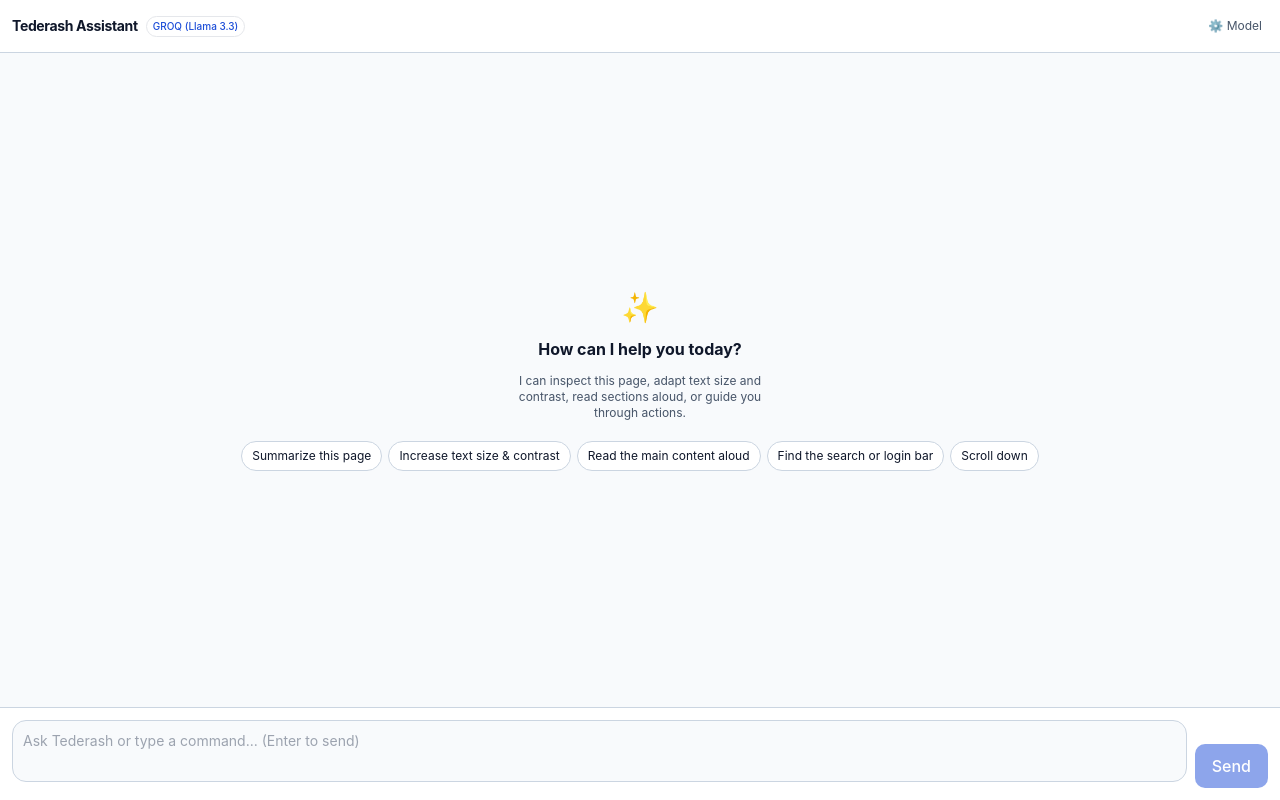
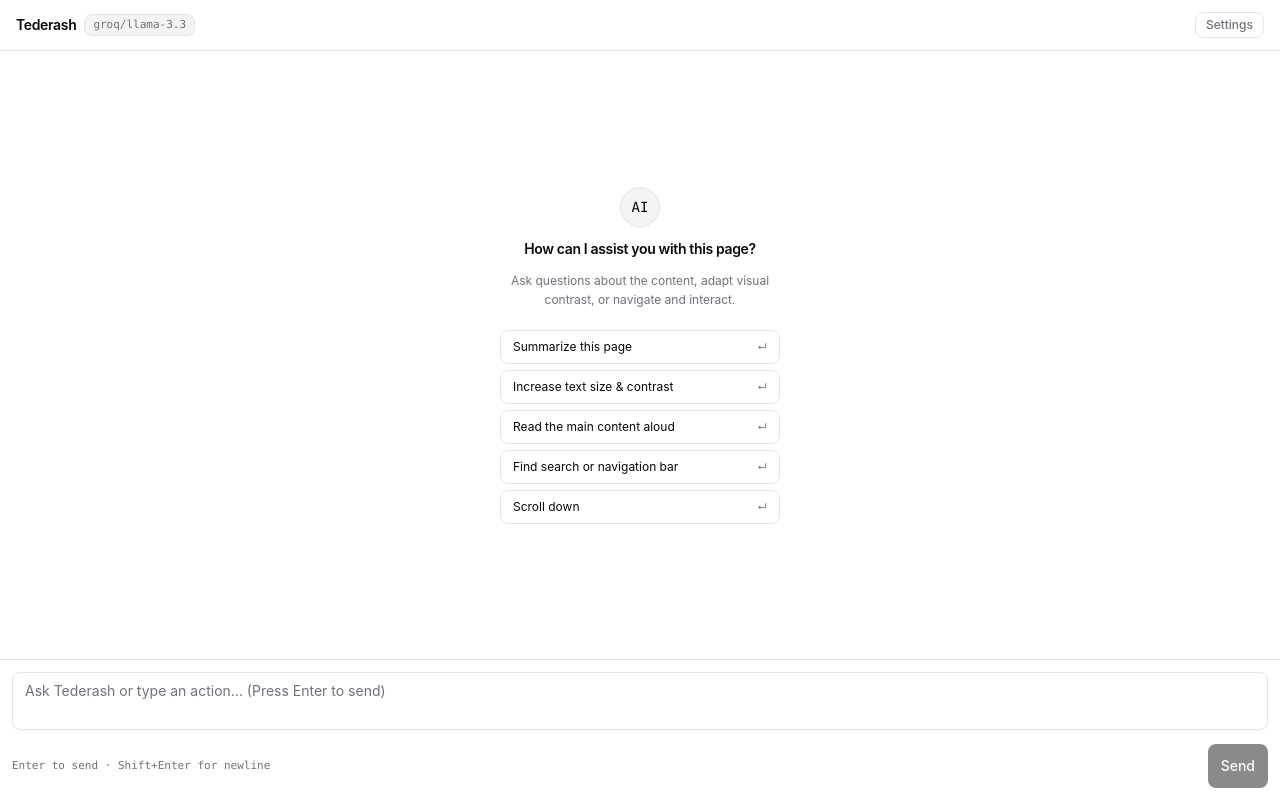
Before and after one commit to Tederash/tederash, a Next.js app in the folder extension/: page / in a window 1280 px wide. Built offline with nearby package versions, Linux system fonts and the light colour scheme.

Commit message:
feat(extension): apply component library doc styling to assistant sidebar and bind groq api key from env

```diff
--- a/extension/next.config.js
+++ b/extension/next.config.js
@@ -1,3 +1,19 @@
+const fs = require('fs');
+const path = require('path');
+
+function getGroqKey() {
+  try {
+    const envPath = path.join(__dirname, '.env');
+    if (fs.existsSync(envPath)) {
+      const match = fs.readFileSync(envPath, 'utf8').match(/GROQ_API_KEY\s*=\s*(.*)/);
+      if (match && match[1]) {
+        return match[1].trim().replace(/^["']|["']$/g, '');
+      }
+    }
+  } catch {}
+  return process.env.GROQ_API_KEY || '';
+}
+
 /** @type {import('next').NextConfig} */
 const nextConfig = {
   output: 'export',
@@ -5,6 +21,9 @@ const nextConfig = {
     unoptimized: true,
   },
   reactStrictMode: true,
+  env: {
+    GROQ_API_KEY: getGroqKey(),
+  },
 };
 
 module.exports = nextConfig;
--- a/extension/src/components/sidepanel/ChatSidebar.tsx
+++ b/extension/src/components/sidepanel/ChatSidebar.tsx
@@ -2,6 +2,9 @@ import React, { useEffect, useRef, useState } from 'react';
 import { createEnvelope } from '../../shared/envelope';
 import type { AiConfig, ChatMessage } from '../../shared/messages';
 import { Button } from '../ui/Button';
+
+const envGroqKey =
+  typeof process !== 'undefined' && process.env?.GROQ_API_KEY ? process.env.GROQ_API_KEY : '';
 
 export function ChatSidebar() {
   const [messages, setMessages] = useState<ChatMessage[]>([]);
@@ -12,8 +15,9 @@ export function ChatSidebar() {
   const [aiConfig, setAiConfigState] = useState<AiConfig>({
     provider: 'groq',
     model: 'llama-3.3-70b-versatile',
+    apiKey: envGroqKey,
   });
-  const [apiKeyInput, setApiKeyInput] = useState('');
+  const [apiKeyInput, setApiKeyInput] = useState(envGroqKey);
   const [modelInput, setModelInput] = useState('llama-3.3-70b-versatile');
 
   const scrollContainerRef = useRef<HTMLDivElement>(null);
@@ -30,10 +34,10 @@ export function ChatSidebar() {
   useEffect(() => {
     async function init() {
       try {
-        if (typeof chrome !== 'undefined' && chrome.tabs && chrome.tabs.query) {
+        if (typeof chrome !== 'undefined' && chrome.tabs?.query) {
           const tabs = await chrome.tabs.query({ active: true, currentWindow: true });
           const currentTab = tabs[0];
-          if (currentTab && currentTab.id !== undefined) {
+          if (currentTab?.id !== undefined) {
             setActiveTabInfo({
               id: currentTab.id,
               title: currentTab.title,
@@ -42,7 +46,7 @@ export function ChatSidebar() {
           }
         }
 
-        if (typeof chrome !== 'undefined' && chrome.runtime && chrome.runtime.sendMessage) {
+        if (typeof chrome !== 'undefined' && chrome.runtime?.sendMessage) {
           // Load conversation history
           const historyRes = (await chrome.runtime.sendMessage(
             createEnvelope('agent/getHistory', {})
@@ -57,8 +61,8 @@ export function ChatSidebar() {
           )) as { ok: boolean; config?: AiConfig };
           if (configRes?.ok && configRes.config) {
             setAiConfigState(configRes.config);
-            setApiKeyInput(configRes.config.apiKey || '');
-            setModelInput(configRes.config.model || '');
+            setApiKeyInput(configRes.config.apiKey || envGroqKey);
+            setModelInput(configRes.config.model || 'llama-3.3-70b-versatile');
           }
         }
       } catch {
@@ -76,9 +80,11 @@ export function ChatSidebar() {
       setInput('');
     }
 
+    const effectiveKey = aiConfig.apiKey || envGroqKey;
+
     if (
       (aiConfig.provider === 'groq' || aiConfig.provider === 'openai') &&
-      (!aiConfig.apiKey || !aiConfig.apiKey.trim())
+      (!effectiveKey || !effectiveKey.trim())
     ) {
       setMessages((prev) => [
         ...prev,
@@ -91,7 +97,7 @@ export function ChatSidebar() {
         {
           id: `asst_${Date.now()}`,
           role: 'assistant',
-          content: `⚙️ **${aiConfig.provider.toUpperCase()} API key required.** Click **⚙️ Model** in the top header, paste your API key, and click **Save Config**.\n\n*(Tip: Switch to **Built-in Deterministic** to test actions without any API key).*`,
+          content: `API key required for ${aiConfig.provider.toUpperCase()}. Please configure your key in settings or add GROQ_API_KEY in .env.`,
           timestamp: Date.now(),
           status: 'error',
         },
@@ -113,7 +119,7 @@ export function ChatSidebar() {
     setIsRunning(true);
 
     try {
-      if (typeof chrome !== 'undefined' && chrome.runtime && chrome.runtime.sendMessage) {
+      if (typeof chrome !== 'undefined' && chrome.runtime?.sendMessage) {
         const response = (await chrome.runtime.sendMessage(
           createEnvelope('agent/chat', {
             tabId,
@@ -148,7 +154,7 @@ export function ChatSidebar() {
             },
           ]);
           setIsRunning(false);
-        }, 800);
+        }, 600);
         return;
       }
     } catch (err) {
@@ -171,7 +177,7 @@ export function ChatSidebar() {
   const handleStop = async () => {
     if (!isRunning) return;
     try {
-      if (typeof chrome !== 'undefined' && chrome.runtime && chrome.runtime.sendMessage) {
+      if (typeof chrome !== 'undefined' && chrome.runtime?.sendMessage) {
         await chrome.runtime.sendMessage(createEnvelope('agent/stop', {}));
       }
     } finally {
@@ -181,7 +187,7 @@ export function ChatSidebar() {
 
   const handleClearHistory = async () => {
     try {
-      if (typeof chrome !== 'undefined' && chrome.runtime && chrome.runtime.sendMessage) {
+      if (typeof chrome !== 'undefined' && chrome.runtime?.sendMessage) {
         await chrome.runtime.sendMessage(createEnvelope('agent/clearHistory', {}));
       }
       setMessages([]);
@@ -192,7 +198,7 @@ export function ChatSidebar() {
 
   const handleSaveConfig = async () => {
     try {
-      if (typeof chrome !== 'undefined' && chrome.runtime && chrome.runtime.sendMessage) {
+      if (typeof chrome !== 'undefined' && chrome.runtime?.sendMessage) {
         const res = (await chrome.runtime.sendMessage(
           createEnvelope('ai/setConfig', {
             provider: aiConfig.provider,
@@ -221,44 +227,44 @@ export function ChatSidebar() {
     'Summarize this page',
     'Increase text size & contrast',
     'Read the main content aloud',
-    'Find the search or login bar',
+    'Find search or navigation bar',
     'Scroll down',
   ];
 
   return (
-    <div className="flex flex-col h-screen max-h-screen bg-bg text-fg font-sans">
+    <div className="flex flex-col h-screen max-h-screen bg-bg text-fg font-sans antialiased select-none">
       {/* Header */}
-      <header className="p-3 border-b border-border bg-surface flex items-center justify-between gap-2 shrink-0">
+      <header className="px-4 py-3 border-b border-border bg-surface flex items-center justify-between gap-3 shrink-0">
         <div className="flex flex-col min-w-0">
           <div className="flex items-center gap-2">
-            <span className="font-bold text-sm tracking-tight text-fg">Tederash Assistant</span>
+            <h1 className="font-semibold text-sm tracking-tight text-fg">Tederash</h1>
             <span
-              className="text-[10px] px-1.5 py-0.5 rounded-full font-medium bg-accent/15 text-accent border border-accent/20 truncate"
+              className="font-mono text-[11px] px-2 py-0.5 rounded-md bg-surface-elevated text-fg-muted border border-border shrink-0"
               title={`Provider: ${aiConfig.provider} (${aiConfig.model || 'default'})`}
             >
               {aiConfig.provider === 'groq'
-                ? 'GROQ (Llama 3.3)'
+                ? 'groq/llama-3.3'
                 : aiConfig.provider === 'heuristic'
-                  ? 'Built-in (Fast)'
-                  : aiConfig.provider.toUpperCase()}
+                  ? 'deterministic'
+                  : aiConfig.provider}
             </span>
           </div>
           {activeTabInfo.title && (
-            <span className="text-xs text-fg-muted truncate" title={activeTabInfo.url}>
+            <span className="text-xs text-fg-muted truncate mt-0.5" title={activeTabInfo.url}>
               {activeTabInfo.title}
             </span>
           )}
         </div>
 
-        <div className="flex items-center gap-1">
+        <div className="flex items-center gap-1.5 shrink-0">
           <button
             type="button"
             onClick={() => setShowSettings((v) => !v)}
-            aria-label="AI Settings"
+            aria-label="Settings"
             title="Configure AI model & API key"
-            className="p-1.5 text-fg-muted hover:text-fg rounded hover:bg-surface-elevated transition-colors text-xs"
+            className="px-2.5 py-1 text-xs font-medium text-fg-muted hover:text-fg rounded-md border border-border hover:bg-surface-elevated transition-colors"
           >
-            ⚙️ Model
+            Settings
           </button>
           {messages.length > 0 && (
             <button
@@ -266,9 +272,9 @@ export function ChatSidebar() {
               onClick={handleClearHistory}
               aria-label="Clear chat conversation"
               title="Clear chat history"
-              className="p-1.5 text-fg-muted hover:text-danger rounded hover:bg-surface-elevated transition-colors text-xs"
+              className="px-2.5 py-1 text-xs font-medium text-fg-muted hover:text-danger rounded-md border border-border hover:bg-surface-elevated transition-colors"
             >
-              🗑️ Clear
+              Clear
             </button>
           )}
         </div>
@@ -278,14 +284,18 @@ export function ChatSidebar() {
       {showSettings && (
         <section
           aria-label="AI Provider Settings"
-          className="p-3 border-b border-border bg-surface-elevated text-sm flex flex-col gap-2 shrink-0 animate-in fade-in"
+          className="p-4 border-b border-border bg-surface-elevated text-sm flex flex-col gap-3 shrink-0"
         >
-          <div className="font-semibold text-xs text-fg uppercase tracking-wider">
-            AI Provider Configuration
+          <div className="flex items-center justify-between">
+            <span className="font-medium text-xs text-fg">AI Configuration</span>
+            {envGroqKey && (
+              <span className="text-[11px] text-success font-mono">.env key detected</span>
+            )}
           </div>
-          <div className="flex flex-col gap-1">
-            <label htmlFor="ai-provider" className="text-xs text-fg-muted">
-              Provider Engine:
+
+          <div className="flex flex-col gap-1.5">
+            <label htmlFor="ai-provider" className="text-xs font-medium text-fg-muted">
+              Provider
             </label>
             <select
               id="ai-provider"
@@ -301,64 +311,49 @@ export function ChatSidebar() {
                   setModelInput('llama-3.3-70b-versatile');
                 }
               }}
-              className="p-1.5 rounded border border-border bg-bg text-fg text-xs focus:outline-none focus:ring-2 focus:ring-accent"
+              className="px-3 py-1.5 rounded-md border border-border bg-surface text-fg text-xs focus:outline-none focus:ring-1 focus:ring-accent"
             >
               <option value="groq">Groq (Llama 3.3 70B - Recommended)</option>
               <option value="heuristic">Built-in Deterministic (No Key Needed)</option>
               <option value="gemini">Google Gemini (OpenAI-compatible)</option>
-              <option value="openai">OpenAI (GPT-4o, GPT-4o-mini)</option>
-              <option value="custom">Custom / Local LLM (Ollama / Proxy)</option>
+              <option value="openai">OpenAI (GPT-4o)</option>
+              <option value="custom">Custom Endpoint / Local LLM</option>
             </select>
           </div>
 
-          {aiConfig.provider === 'groq' && (
-            <p className="text-[11px] text-fg-muted">
-              Groq provides sub-second tool-calling inference. Get a free API key at{' '}
-              <a
-                href="https://console.groq.com/keys"
-                target="_blank"
-                rel="noreferrer"
-                className="text-accent underline"
-              >
-                console.groq.com
-              </a>
-              .
-            </p>
-          )}
-
           {aiConfig.provider !== 'heuristic' && (
             <>
-              <div className="flex flex-col gap-1">
-                <label htmlFor="ai-apikey" className="text-xs text-fg-muted">
-                  {aiConfig.provider === 'groq' ? 'Groq API Key (gsk_...):' : 'API Key:'}
+              <div className="flex flex-col gap-1.5">
+                <label htmlFor="ai-apikey" className="text-xs font-medium text-fg-muted">
+                  API Key
                 </label>
                 <input
                   id="ai-apikey"
                   type="password"
-                  placeholder={aiConfig.provider === 'groq' ? 'gsk_...' : 'Enter your API key'}
+                  placeholder={
+                    envGroqKey && aiConfig.provider === 'groq'
+                      ? '•••••••• (Loaded from .env)'
+                      : aiConfig.provider === 'groq'
+                        ? 'gsk_...'
+                        : 'API Key'
+                  }
                   value={apiKeyInput}
                   onChange={(e) => setApiKeyInput(e.target.value)}
-                  className="p-1.5 rounded border border-border bg-bg text-fg text-xs focus:outline-none focus:ring-2 focus:ring-accent"
+                  className="px-3 py-1.5 rounded-md border border-border bg-surface text-fg text-xs focus:outline-none focus:ring-1 focus:ring-accent"
                 />
               </div>
 
-              <div className="flex flex-col gap-1">
-                <label htmlFor="ai-model" className="text-xs text-fg-muted">
-                  Model Override (optional):
+              <div className="flex flex-col gap-1.5">
+                <label htmlFor="ai-model" className="text-xs font-medium text-fg-muted">
+                  Model
                 </label>
                 <input
                   id="ai-model"
                   type="text"
-                  placeholder={
-                    aiConfig.provider === 'groq'
-                      ? 'llama-3.3-70b-versatile'
-                      : aiConfig.provider === 'gemini'
-                        ? 'gemini-1.5-flash'
-                        : 'gpt-4o-mini'
-                  }
+                  placeholder="llama-3.3-70b-versatile"
                   value={modelInput}
                   onChange={(e) => setModelInput(e.target.value)}
-                  className="p-1.5 rounded border border-border bg-bg text-fg text-xs focus:outline-none focus:ring-2 focus:ring-accent"
+                  className="px-3 py-1.5 rounded-md border border-border bg-surface text-fg text-xs focus:outline-none focus:ring-1 focus:ring-accent"
                 />
               </div>
             </>
@@ -369,7 +364,7 @@ export function ChatSidebar() {
               Cancel
             </Button>
             <Button size="compact" variant="primary" onClick={handleSaveConfig}>
-              Save Config
+              Save
             </Button>
           </div>
         </section>
@@ -381,25 +376,27 @@ export function ChatSidebar() {
         role="log"
         aria-live="polite"
         aria-label="Conversation history"
-        className="flex-1 overflow-y-auto p-4 flex flex-col gap-3 min-h-0"
+        className="flex-1 overflow-y-auto p-4 flex flex-col gap-3 min-h-0 select-text"
       >
         {messages.length === 0 ? (
           <div className="flex flex-col items-center justify-center my-auto text-center gap-3 p-4">
-            <div className="text-3xl">✨</div>
-            <h2 className="font-bold text-base text-fg">How can I help you today?</h2>
-            <p className="text-xs text-fg-muted max-w-[280px]">
-              I can inspect this page, adapt text size and contrast, read sections aloud, or guide you
-              through actions.
+            <div className="w-10 h-10 rounded-full border border-border bg-surface-elevated flex items-center justify-center text-sm font-mono font-medium text-fg">
+              AI
+            </div>
+            <h2 className="font-semibold text-sm text-fg tracking-tight">How can I assist you with this page?</h2>
+            <p className="text-xs text-fg-muted max-w-[280px] leading-relaxed">
+              Ask questions about the content, adapt visual contrast, or navigate and interact.
             </p>
-            <div className="flex flex-wrap gap-1.5 justify-center mt-2">
+            <div className="flex flex-col gap-1.5 w-full max-w-[280px] mt-2">
               {suggestions.map((sug) => (
                 <button
                   key={sug}
                   type="button"
                   onClick={() => handleSend(sug)}
-                  className="text-xs px-2.5 py-1.5 rounded-full border border-border bg-surface hover:bg-surface-elevated text-fg transition-colors text-left"
+                  className="text-xs px-3 py-2 rounded-md border border-border bg-surface hover:bg-surface-elevated text-fg transition-colors text-left flex items-center justify-between"
                 >
-                  {sug}
+                  <span>{sug}</span>
+                  <span className="text-fg-muted text-[10px]">↵</span>
                 </button>
               ))}
             </div>
@@ -415,23 +412,23 @@ export function ChatSidebar() {
               }`}
             >
               {m.role === 'user' ? (
-                <div className="p-3 rounded-2xl rounded-tr-sm bg-accent text-accent-fg text-sm leading-relaxed shadow-sm">
+                <div className="px-3.5 py-2.5 rounded-lg bg-accent text-accent-fg text-sm leading-relaxed shadow-xs">
                   {m.content}
                 </div>
               ) : m.role === 'step' ? (
                 <div
-                  className={`text-xs px-2.5 py-1.5 rounded border my-0.5 flex items-center gap-2 max-w-full ${
+                  className={`text-xs px-2.5 py-1.5 rounded-md border my-0.5 font-mono flex items-center gap-2 max-w-full ${
                     m.status === 'error'
                       ? 'border-danger/30 bg-danger/10 text-danger'
-                      : 'border-border bg-surface text-fg-muted'
+                      : 'border-border bg-surface-elevated text-fg-muted'
                   }`}
                 >
-                  <span className="shrink-0">{m.status === 'error' ? '⚠️' : '⚡'}</span>
+                  <span className="text-[10px] uppercase font-bold text-fg-muted">Action</span>
                   <span className="truncate">{m.content}</span>
                 </div>
               ) : (
                 <div
-                  className={`p-3 rounded-2xl rounded-tl-sm text-sm leading-relaxed border shadow-sm ${
+                  className={`px-3.5 py-2.5 rounded-lg text-sm leading-relaxed border shadow-xs ${
                     m.status === 'error'
                       ? 'border-danger/40 bg-danger/10 text-danger'
                       : 'border-border bg-surface text-fg'
@@ -440,7 +437,7 @@ export function ChatSidebar() {
                   <div className="whitespace-pre-wrap">{m.content}</div>
                 </div>
               )}
-              <span className="text-[10px] text-fg-muted px-1 mt-0.5">
+              <span className="text-[10px] text-fg-muted px-1 mt-1 font-mono">
                 {new Date(m.timestamp).toLocaleTimeString([], { hour: '2-digit', minute: '2-digit' })}
               </span>
             </div>
@@ -448,9 +445,9 @@ export function ChatSidebar() {
         )}
 
         {isRunning && (
-          <div className="self-start flex items-center gap-2 text-xs text-fg-muted p-2 rounded-lg bg-surface border border-border animate-pulse">
-            <span className="inline-block w-2 h-2 rounded-full bg-accent animate-ping" />
-            <span>Observing page & reasoning…</span>
+          <div className="self-start flex items-center gap-2 text-xs font-mono text-fg-muted px-3 py-2 rounded-md bg-surface-elevated border border-border">
+            <span className="inline-block w-1.5 h-1.5 rounded-full bg-accent animate-ping" />
+            <span>Reasoning & executing…</span>
           </div>
         )}
       </div>
@@ -462,9 +459,9 @@ export function ChatSidebar() {
             e.preventDefault();
             void handleSend();
           }}
-          className="flex items-end gap-2"
+          className="flex flex-col gap-2"
         >
-          <div className="flex-1 relative">
+          <div className="relative">
             <textarea
               ref={inputRef}
               rows={2}
@@ -472,20 +469,23 @@ export function ChatSidebar() {
               onChange={(e) => setInput(e.target.value)}
               onKeyDown={handleKeyDown}
               disabled={isRunning}
-              placeholder="Ask Tederash or type a command... (Enter to send)"
-              aria-label="Message prompt for accessibility assistant"
-              className="w-full p-2.5 rounded-lg border border-border bg-bg text-fg text-sm resize-none focus:outline-none focus:ring-2 focus:ring-accent disabled:opacity-50"
+              placeholder="Ask Tederash or type an action... (Press Enter to send)"
+              aria-label="Message prompt for assistant"
+              className="w-full px-3 py-2 rounded-md border border-border bg-surface text-fg placeholder:text-fg-muted text-sm resize-none focus:outline-none focus:ring-1 focus:ring-accent disabled:opacity-50"
             />
           </div>
 
+          <div className="flex items-center justify-between">
+            <span className="text-[11px] text-fg-muted font-mono">
+              Enter to send · Shift+Enter for newline
+            </span>
             {isRunning ? (
               <Button
                 type="button"
                 variant="danger"
-              size="default"
+                size="compact"
                 onClick={handleStop}
                 aria-label="Stop running task"
-              title="Stop task (Esc)"
               >
                 Stop
               </Button>
@@ -493,13 +493,14 @@ export function ChatSidebar() {
               <Button
                 type="submit"
                 variant="primary"
-              size="default"
+                size="compact"
                 disabled={!input.trim()}
                 aria-label="Send message"
               >
                 Send
               </Button>
             )}
+          </div>
         </form>
       </footer>
     </div>
--- a/extension/src/extension/background/llm/index.ts
+++ b/extension/src/extension/background/llm/index.ts
@@ -3,11 +3,22 @@ import { DirectLlmProvider } from './direct';
 import { HeuristicLlmProvider } from './heuristic';
 import type { LlmProvider } from './types';
 
-let cachedProvider: LlmProvider | null = null;
+const defaultGroqKey =
+  typeof process !== 'undefined' && process.env?.GROQ_API_KEY ? process.env.GROQ_API_KEY : '';
+
 let currentConfig: AiConfig = {
   provider: 'groq',
   model: 'llama-3.3-70b-versatile',
+  apiKey: defaultGroqKey,
 };
+
+let cachedProvider: LlmProvider | null = defaultGroqKey
+  ? new DirectLlmProvider({
+      provider: 'groq',
+      apiKey: defaultGroqKey,
+      model: 'llama-3.3-70b-versatile',
+    })
+  : null;
 
 export function setAiConfig(config: AiConfig): LlmProvider {
   currentConfig = config;
--- a/extension/src/styles/tokens.css
+++ b/extension/src/styles/tokens.css
@@ -1,41 +1,41 @@
 :root,
 [data-theme='light'] {
-  --color-bg: #f8fafc;
+  --color-bg: #ffffff;
   --color-surface: #ffffff;
-  --color-surface-elevated: #f1f5f9;
-  --color-fg: #0f172a;
-  --color-fg-muted: #475569;
-  --color-border: #cbd5e1;
-  --color-accent: #1d4ed8;
-  --color-accent-fg: #ffffff;
-  --color-danger: #b91c1c;
+  --color-surface-elevated: #f4f4f5;
+  --color-fg: #09090b;
+  --color-fg-muted: #71717a;
+  --color-border: #e4e4e7;
+  --color-accent: #18181b;
+  --color-accent-fg: #fafafa;
+  --color-danger: #ef4444;
   --color-danger-fg: #ffffff;
-  --color-success: #15803d;
-  --color-warning: #b45309;
-  --color-focus: #1d4ed8;
+  --color-success: #10b981;
+  --color-warning: #f59e0b;
+  --color-focus: #18181b;
 
   --radius-sm: 0.375rem;
-  --radius-md: 0.625rem;
-  --radius-lg: 0.875rem;
+  --radius-md: 0.5rem;
+  --radius-lg: 0.75rem;
 
-  --font-sans: 'Atkinson Hyperlegible', 'Inter', system-ui, -apple-system, BlinkMacSystemFont, 'Segoe UI', Roboto, sans-serif;
+  --font-sans: -apple-system, BlinkMacSystemFont, 'Segoe UI', Roboto, Helvetica, Arial, sans-serif;
   --font-dyslexic: 'OpenDyslexic', 'Atkinson Hyperlegible', system-ui, sans-serif;
 }
 
 [data-theme='dark'] {
-  --color-bg: #0b1120;
-  --color-surface: #111827;
-  --color-surface-elevated: #1e293b;
-  --color-fg: #f8fafc;
-  --color-fg-muted: #cbd5e1;
-  --color-border: #334155;
-  --color-accent: #60a5fa;
-  --color-accent-fg: #0b1120;
-  --color-danger: #f87171;
-  --color-danger-fg: #0b1120;
-  --color-success: #4ade80;
-  --color-warning: #fbbf24;
-  --color-focus: #93c5fd;
+  --color-bg: #09090b;
+  --color-surface: #09090b;
+  --color-surface-elevated: #18181b;
+  --color-fg: #fafafa;
+  --color-fg-muted: #a1a1aa;
+  --color-border: #27272a;
+  --color-accent: #fafafa;
+  --color-accent-fg: #09090b;
+  --color-danger: #ef4444;
+  --color-danger-fg: #09090b;
+  --color-success: #10b981;
+  --color-warning: #f59e0b;
+  --color-focus: #fafafa;
 }
 
 [data-theme='high-contrast'] {
```
Also changed, not shown: extension/scripts/build-extension.mjs (+23 -0 lines). Lines whose indentation alone changed are shown as unchanged.
